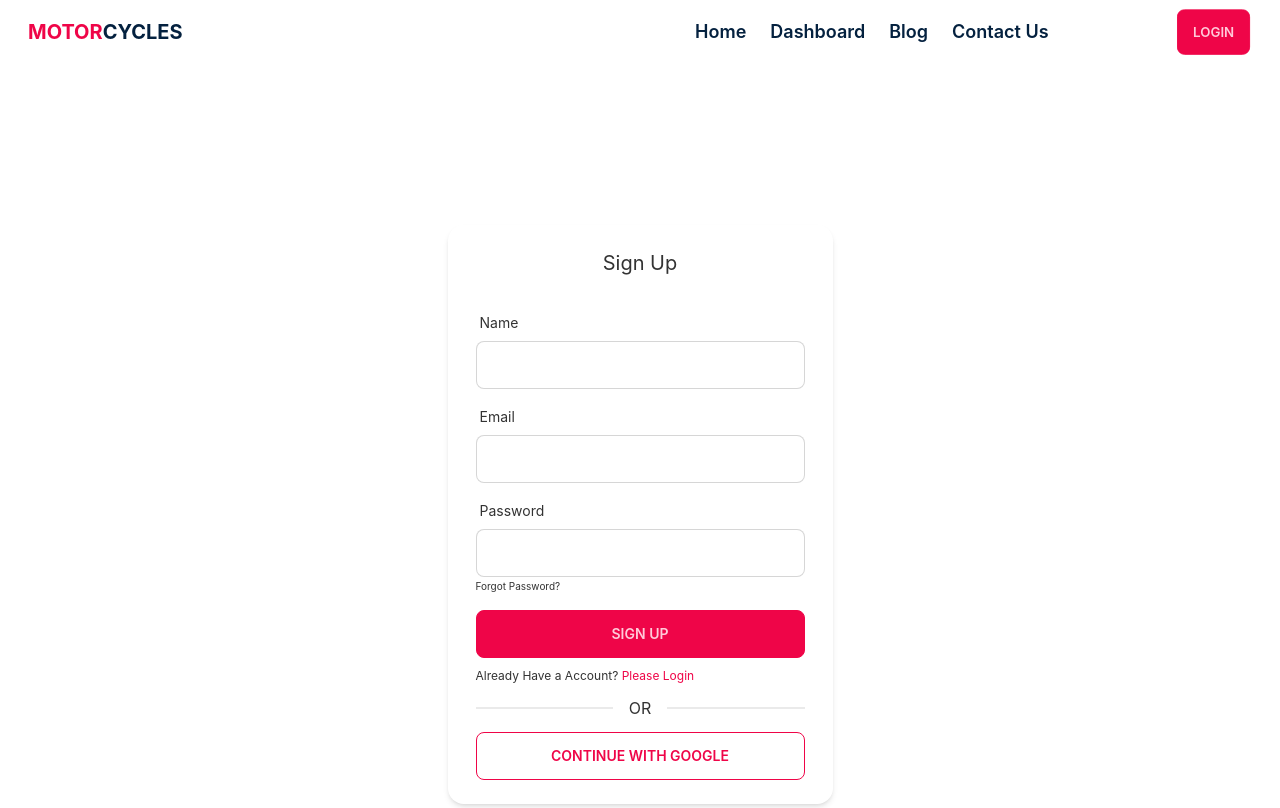
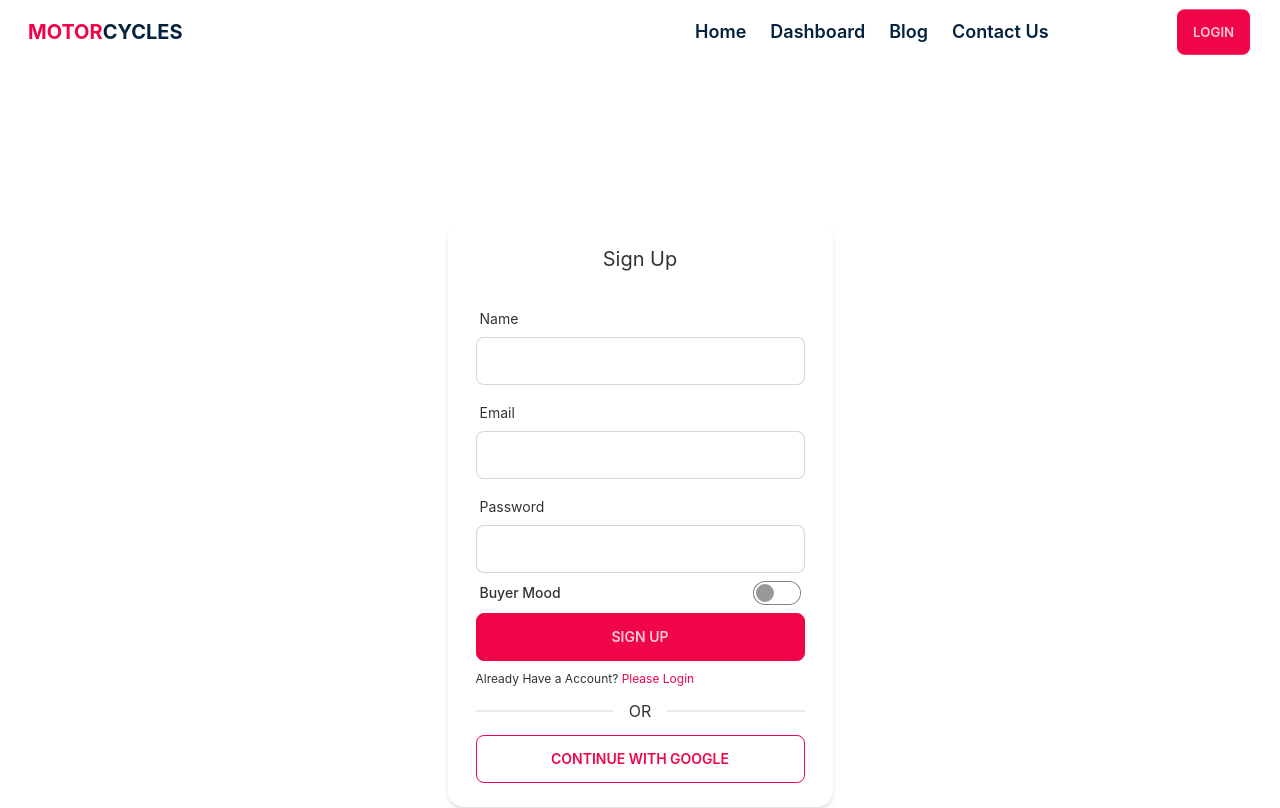
Before and after one commit to asifikbal01890/MotorBike-Buy-Sell, a React (Create React App) app: page /signUp in a window 1280 px wide. Shown: the top 808 px of the page. Built offline with nearby package versions, Linux system fonts and the light colour scheme; no server answers.

Commit message:
resolve some problem

```diff
--- a/package.json
+++ b/package.json
@@ -16,6 +16,7 @@
     "react-icons": "^4.6.0",
     "react-router-dom": "^6.4.3",
     "react-scripts": "5.0.1",
+    "react-toggle": "^4.1.3",
     "web-vitals": "^2.1.4"
   },
   "scripts": {
--- a/src/page/SignUp/SignUp.js
+++ b/src/page/SignUp/SignUp.js
@@ -6,12 +6,14 @@ import { Link, useNavigate } from 'react-router-dom';
 import { AuthContext } from '../../Contexts/AuthProvider';
 import useToken from '../../Hooks/useToken';
 
+
 const SignUp = () => {
     const { register, formState: { errors }, handleSubmit } = useForm();
 
     const { createUser, googleLogIn, updateUser } = useContext(AuthContext);
     const [signUpError, setSingUpError] = useState('');
     const [createdUserEmail, setCreatedUserEmail] = useState('');
+    const [btnState, setBtnState] = useState(false);
     const [token] = useToken(createdUserEmail);
     const navigate = useNavigate();
     if (token) {
@@ -19,6 +21,7 @@ const SignUp = () => {
     }
 
     const handleSignUp = data => {
+        console.log(data);
         setSingUpError('')
         createUser(data.email, data.password)
             .then(result => {
@@ -30,7 +33,7 @@ const SignUp = () => {
                 }
                 updateUser(userInfo)
                     .then(() => {
-                        saveUser(data.name, data.email);
+                        saveUser(data.name, data.email, data.role);
                     })
                     .catch(err => setSingUpError(err));
             })
@@ -44,18 +47,18 @@ const SignUp = () => {
         googleLogIn(googleProvider)
             .then(result => {
                 const user = result.user;
-                saveUser(user.displayName, user.email);
+                const role = false;
+                saveUser(user.displayName, user.email, role);
                 console.log(user)
                 toast('Sign Up Successfully');
-                navigate('/');
             })
             .catch(e => setSingUpError(e.message));
     }
 
-    const saveUser = (name, email) => {
-        const user = { name, email };
+    const saveUser = (name, email, role) => {
+        const user = { name, email, role };
         fetch('http://localhost:5000/users', {
-            method: 'POST',
+            method: 'PUT',
             headers: {
                 'content-type': 'application/json'
             },
@@ -64,9 +67,19 @@ const SignUp = () => {
             .then(res => res.json())
             .then(data => {
                 setCreatedUserEmail(email);
+                navigate('/');
             })
     }
 
+
+
+
+
+    const handleBtnClick = () => {
+        setBtnState(btnState => !btnState);
+    }
+
+    const btnToggle = btnState ? 'Seller Mood' : 'Buyer Mood';
 
     return (
         <div>
@@ -99,11 +112,19 @@ const SignUp = () => {
 
                             })} type="password" className="input input-bordered w-full" />
                             {errors.password && <p role="alert" className='text-red-700 '>{errors.password?.message}</p>}
-                            <p className='text-[10px] pt-[2px]'>Forgot Password?</p>
+
+                            <div className="form-control w-full">
+                                <label className="cursor-pointer label">
+                                <span className="label-text font-medium">{btnToggle}</span>
+                                    <input onClick={handleBtnClick} type="checkbox" className="toggle toggle-accent" {...register("role")}/>
+                                </label>
+                            </div>
+
                         </div>
 
-                        <input className='btn btn-primary w-full mt-4' value="Sign Up" type="submit" />
+                        <input className='btn btn-primary w-full' value="Sign Up" type="submit" />
                         {signUpError && <p className='text-red-700 '>{signUpError}</p>}
+
                     </form>
                     <p className='text-xs mt-2.5 mb-4'>Already Have a Account? <Link className='text-primary' to={'/login'}>Please Login</Link> </p>
                     <div className="divider">OR</div>
```
Also changed, not shown: 1 other file (tests, documents, lock files or other folders).
